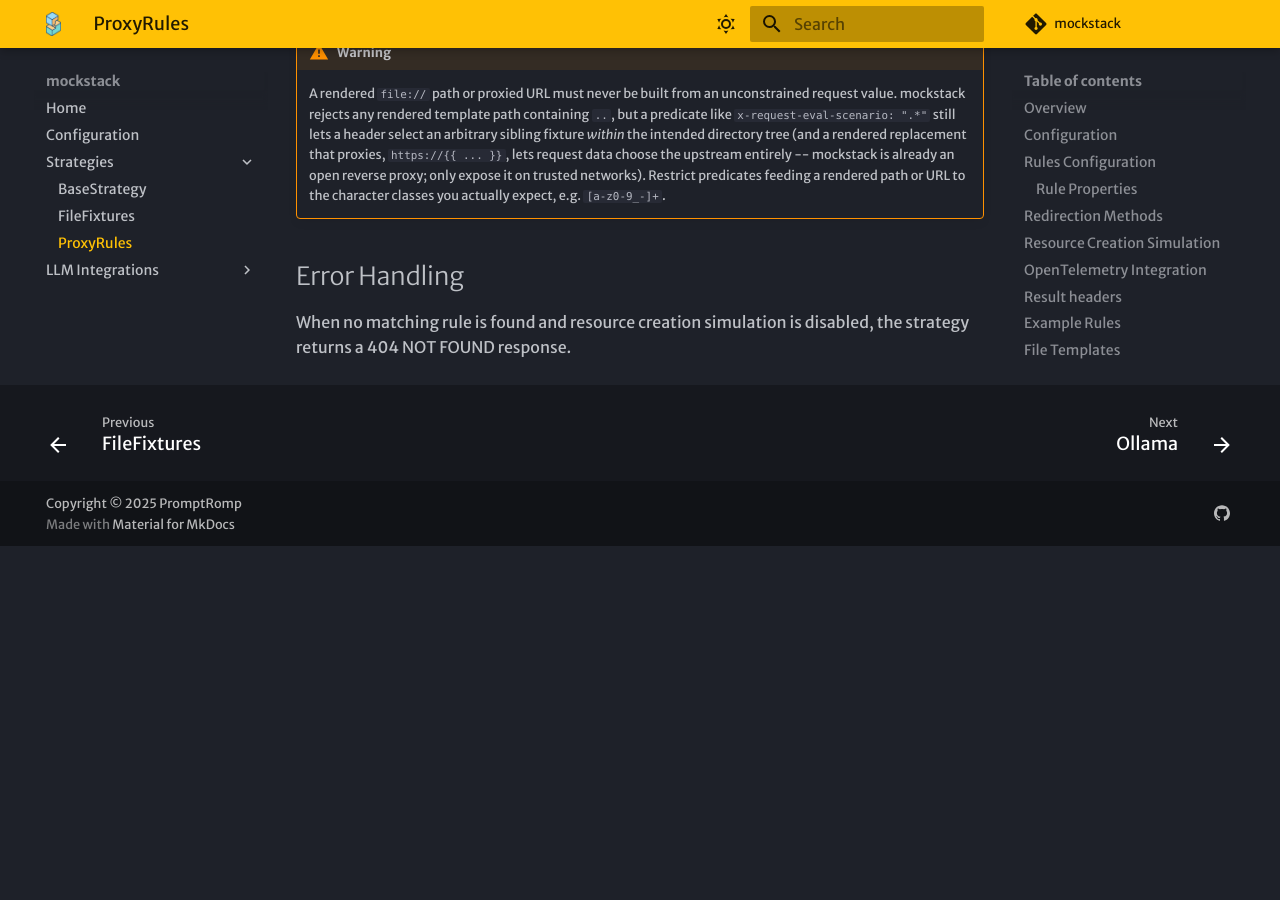
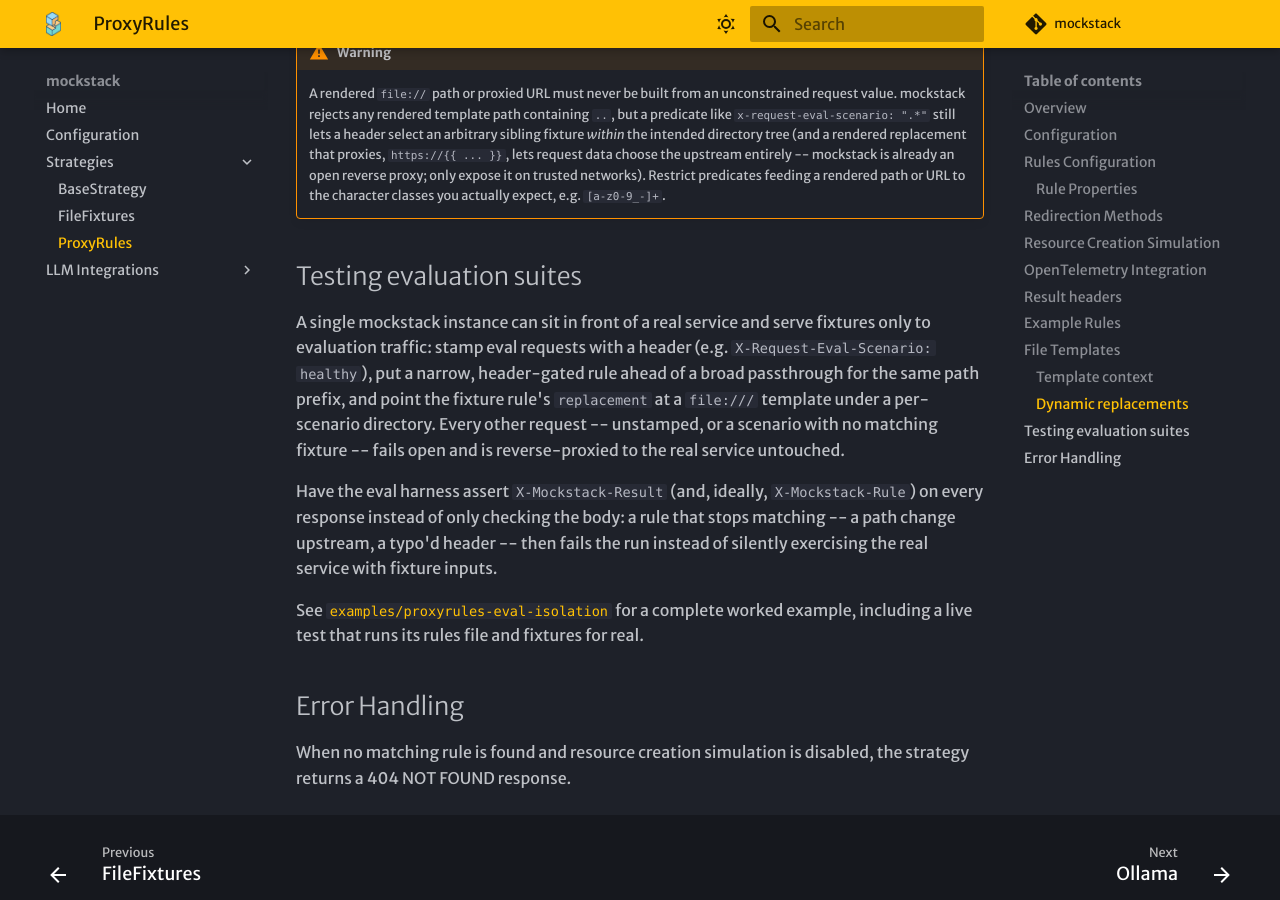
Before and after one commit to promptromp/mockstack, an MkDocs documentation site: the page built from docs/strategies/proxyrules.md, in a window 1280 px wide and 900 px high, scrolled down 5552 px. Built offline with MkDocs 1.6.1 and Material for MkDocs 9.7.7, drawn with Linux system fonts in a browser that asks for light colours; some web fonts are replaced; comment, search, counter and statistics services are not loaded; before the commit the page ends 6098 px from its top, so only the background shows below that.

Commit message:
docs: eval-isolation example for proxyrules
Add a worked example under examples/proxyrules-eval-isolation/ showing the
stamp -> predicate rule -> fail-open passthrough pattern for isolating eval
traffic from production, a live test that exercises the example's real
rules.yml and fixtures end to end, and a short "Testing evaluation suites"
section in docs/strategies/proxyrules.md linking to it.

Co-Authored-By: Claude Sonnet 5 <noreply@anthropic.com>

```diff
--- a/docs/strategies/proxyrules.md
+++ b/docs/strategies/proxyrules.md
@@ -233,6 +233,26 @@ backreferences work as before.
     expose it on trusted networks). Restrict predicates feeding a rendered path or
     URL to the character classes you actually expect, e.g. `[a-z0-9_-]+`.
 
+## Testing evaluation suites
+
+A single mockstack instance can sit in front of a real service and serve fixtures
+only to evaluation traffic: stamp eval requests with a header (e.g.
+`X-Request-Eval-Scenario: healthy`), put a narrow, header-gated rule ahead of a
+broad passthrough for the same path prefix, and point the fixture rule's
+`replacement` at a `file:///` template under a per-scenario directory. Every
+other request -- unstamped, or a scenario with no matching fixture -- fails open
+and is reverse-proxied to the real service untouched.
+
+Have the eval harness assert `X-Mockstack-Result` (and, ideally,
+`X-Mockstack-Rule`) on every response instead of only checking the body: a rule
+that stops matching -- a path change upstream, a typo'd header -- then fails the
+run instead of silently exercising the real service with fixture inputs.
+
+See
+[`examples/proxyrules-eval-isolation`](https://github.com/promptromp/mockstack/tree/main/examples/proxyrules-eval-isolation)
+for a complete worked example, including a live test that runs its rules file
+and fixtures for real.
+
 ## Error Handling
 
 When no matching rule is found and resource creation simulation is disabled, the strategy returns a 404 NOT FOUND response.
```
Also changed, not shown: examples/proxyrules-eval-isolation/README.md (added, +70 -0 lines), 6 other files.
